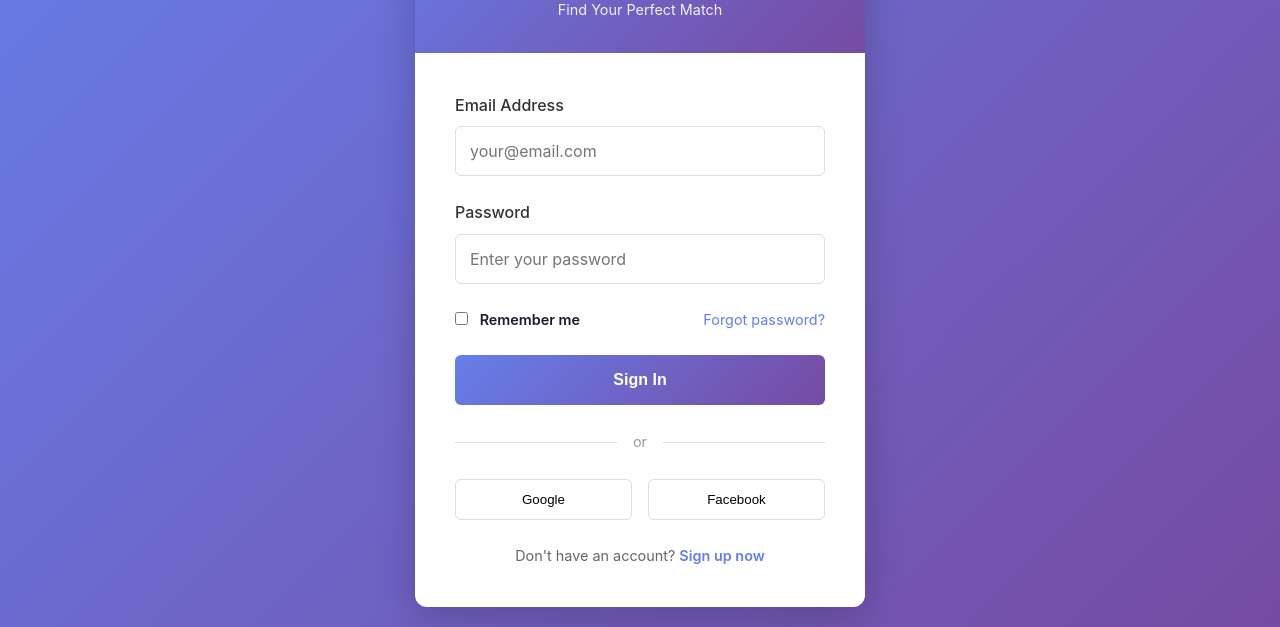
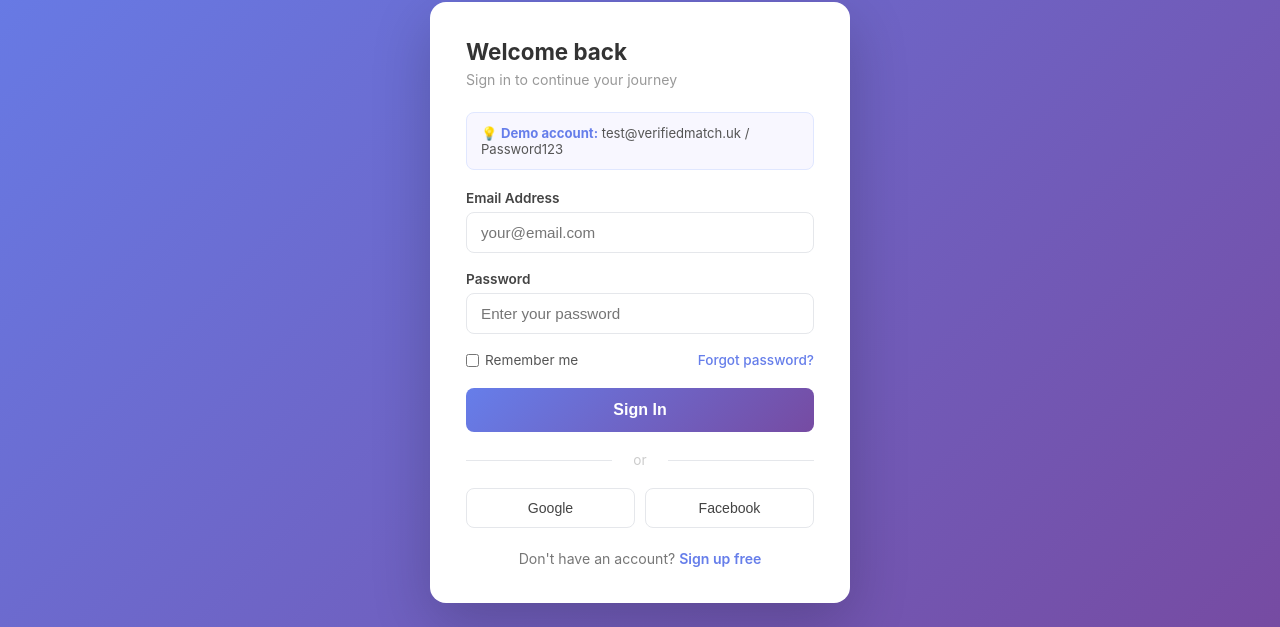
Before and after one commit to dansfootytipsukofficial-tech/verified-match, a plain HTML site: page pages/login.html in a window 1280 px wide. Shown: the part 173-800 px from the top of the page. Drawn offline with Linux system fonts and the light colour scheme.

Commit message:
Update login.html - working auth with localStorage, demo account, redirect if logged in

```diff
--- a/pages/login.html
+++ b/pages/login.html
@@ -4,35 +4,42 @@
   <meta charset="UTF-8">
   <meta name="viewport" content="width=device-width, initial-scale=1.0">
   <title>Login - Verified Match</title>
-    <link rel="stylesheet" href="../css/style.css">
   <style>
-        body { background: linear-gradient(135deg, #667eea 0%, #764ba2 100%); min-height: 100vh; display: flex; align-items: center; justify-content: center; font-family: -apple-system, BlinkMacSystemFont, 'Segoe UI', Roboto, sans-serif; }
-        .login-container { width: 100%; max-width: 450px; background: white; border-radius: 12px; box-shadow: 0 10px 40px rgba(0,0,0,0.2); overflow: hidden; }
-        .login-header { background: linear-gradient(135deg, #667eea 0%, #764ba2 100%); color: white; padding: 2rem; text-align: center; }
-        .logo { font-size: 2.5rem; margin-bottom: 0.5rem; }
-        .logo-text { font-size: 1.5rem; font-weight: 600; }
-        .tagline { font-size: 0.9rem; opacity: 0.9; margin-top: 0.5rem; }
-        .login-content { padding: 2.5rem; }
-        .form-group { margin-bottom: 1.5rem; }
-        .form-group label { display: block; margin-bottom: 0.5rem; font-weight: 500; color: #333; }
-        .form-group input { width: 100%; padding: 0.875rem; border: 1px solid #ddd; border-radius: 6px; font-size: 1rem; transition: border-color 0.3s; }
-        .form-group input:focus { outline: none; border-color: #667eea; box-shadow: 0 0 0 3px rgba(102, 126, 234, 0.1); }
-        .remember-forgot { display: flex; justify-content: space-between; align-items: center; margin-bottom: 1.5rem; font-size: 0.9rem; }
-        .remember-forgot label { margin: 0; cursor: pointer; }
-        .forgot-link { color: #667eea; text-decoration: none; }
+    * { margin: 0; padding: 0; box-sizing: border-box; }
+    body { font-family: -apple-system, BlinkMacSystemFont, 'Segoe UI', Roboto, sans-serif; background: linear-gradient(135deg, #667eea 0%, #764ba2 100%); min-height: 100vh; display: flex; align-items: center; justify-content: center; padding: 20px; }
+    .login-container { width: 100%; max-width: 420px; }
+    .login-header { text-align: center; color: white; margin-bottom: 28px; }
+    .logo { font-size: 3rem; margin-bottom: 8px; }
+    .logo-text { font-size: 1.8rem; font-weight: 700; margin-bottom: 4px; }
+    .tagline { font-size: 0.9rem; opacity: 0.85; }
+    .login-card { background: white; border-radius: 16px; padding: 36px; box-shadow: 0 20px 60px rgba(0,0,0,0.2); }
+    .login-card h2 { font-size: 1.4rem; color: #333; margin-bottom: 6px; }
+    .login-card .subtitle { font-size: 0.88rem; color: #999; margin-bottom: 24px; }
+    .form-group { margin-bottom: 18px; }
+    .form-group label { display: block; font-size: 0.85rem; font-weight: 600; color: #444; margin-bottom: 6px; }
+    .form-group input { width: 100%; padding: 11px 14px; border: 1.5px solid #e5e7eb; border-radius: 8px; font-size: 0.95rem; color: #333; transition: border-color 0.2s; outline: none; }
+    .form-group input:focus { border-color: #667eea; box-shadow: 0 0 0 3px rgba(102,126,234,0.1); }
+    .form-group input.error { border-color: #ef4444; }
+    .remember-forgot { display: flex; justify-content: space-between; align-items: center; margin-bottom: 20px; font-size: 0.85rem; }
+    .remember-label { display: flex; align-items: center; gap: 6px; color: #555; cursor: pointer; }
+    .forgot-link { color: #667eea; text-decoration: none; font-weight: 500; }
     .forgot-link:hover { text-decoration: underline; }
-        .login-btn { width: 100%; padding: 1rem; background: linear-gradient(135deg, #667eea 0%, #764ba2 100%); color: white; border: none; border-radius: 6px; font-weight: 600; font-size: 1rem; cursor: pointer; transition: all 0.3s; }
-        .login-btn:hover { transform: translateY(-2px); box-shadow: 0 5px 20px rgba(102, 126, 234, 0.4); }
-        .divider { text-align: center; margin: 1.5rem 0; position: relative; }
-        .divider::before { content: ''; position: absolute; top: 50%; left: 0; right: 0; height: 1px; background: #ddd; }
-        .divider span { background: white; padding: 0 1rem; position: relative; color: #999; font-size: 0.9rem; }
-        .social-login { display: grid; grid-template-columns: 1fr 1fr; gap: 1rem; margin-bottom: 1.5rem; }
-        .social-btn { padding: 0.75rem; border: 1px solid #ddd; border-radius: 6px; background: white; cursor: pointer; font-weight: 500; transition: all 0.3s; }
-        .social-btn:hover { border-color: #667eea; color: #667eea; }
-        .signup-link { text-align: center; color: #666; font-size: 0.9rem; }
+    .login-btn { width: 100%; padding: 13px; background: linear-gradient(135deg, #667eea, #764ba2); color: white; border: none; border-radius: 8px; font-size: 1rem; font-weight: 600; cursor: pointer; transition: all 0.2s; }
+    .login-btn:hover { opacity: 0.92; transform: translateY(-1px); }
+    .login-btn:disabled { opacity: 0.6; cursor: not-allowed; transform: none; }
+    .divider { text-align: center; margin: 20px 0; color: #ccc; font-size: 0.85rem; position: relative; }
+    .divider::before, .divider::after { content: ''; position: absolute; top: 50%; width: 42%; height: 1px; background: #e5e7eb; }
+    .divider::before { left: 0; } .divider::after { right: 0; }
+    .social-btns { display: grid; grid-template-columns: 1fr 1fr; gap: 10px; }
+    .social-btn { padding: 11px; border: 1.5px solid #e5e7eb; border-radius: 8px; background: white; font-size: 0.88rem; font-weight: 500; cursor: pointer; transition: all 0.2s; color: #444; }
+    .social-btn:hover { border-color: #667eea; background: #f8f7ff; }
+    .signup-link { text-align: center; margin-top: 22px; font-size: 0.88rem; color: #777; }
     .signup-link a { color: #667eea; text-decoration: none; font-weight: 600; }
-        .signup-link a:hover { text-decoration: underline; }
-        .checkbox { margin-right: 0.5rem; }
+    .alert { padding: 12px 16px; border-radius: 8px; margin-bottom: 16px; font-size: 0.88rem; }
+    .alert-error { background: #fef2f2; color: #dc2626; border: 1px solid #fecaca; }
+    .alert-info { background: #eff6ff; color: #2563eb; border: 1px solid #bfdbfe; }
+    .demo-box { background: #f8f7ff; border: 1px solid #e0e7ff; border-radius: 8px; padding: 12px 14px; margin-bottom: 20px; font-size: 0.82rem; color: #555; }
+    .demo-box strong { color: #667eea; }
   </style>
 </head>
 <body>
@@ -42,42 +49,117 @@
       <div class="logo-text">Verified Match</div>
       <div class="tagline">Find Your Perfect Match</div>
     </div>
-        <div class="login-content">
-            <form id="loginForm">
+    <div class="login-card">
+      <h2>Welcome back</h2>
+      <p class="subtitle">Sign in to continue your journey</p>
+
+      <div id="alertBox" style="display:none;"></div>
+
+      <div class="demo-box">
+        💡 <strong>Demo account:</strong> test@verifiedmatch.uk / Password123
+      </div>
+
+      <form id="loginForm" onsubmit="handleLogin(event)">
         <div class="form-group">
           <label for="email">Email Address</label>
-                    <input type="email" id="email" name="email" required placeholder="your@email.com">
+          <input type="email" id="email" placeholder="your@email.com" autocomplete="email" required />
         </div>
         <div class="form-group">
           <label for="password">Password</label>
-                    <input type="password" id="password" name="password" required placeholder="Enter your password">
+          <input type="password" id="password" placeholder="Enter your password" autocomplete="current-password" required />
         </div>
         <div class="remember-forgot">
-                    <label><input type="checkbox" class="checkbox" name="remember"> Remember me</label>
+          <label class="remember-label">
+            <input type="checkbox" id="rememberMe" /> Remember me
+          </label>
           <a href="#" class="forgot-link">Forgot password?</a>
         </div>
-                <button type="submit" class="login-btn">Sign In</button>
+        <button type="submit" class="login-btn" id="loginBtn">Sign In</button>
       </form>
-            <div class="divider"><span>or</span></div>
-            <div class="social-login">
-                <button class="social-btn">Google</button>
-                <button class="social-btn">Facebook</button>
+
+      <div class="divider">or</div>
+      <div class="social-btns">
+        <button class="social-btn" onclick="showAlert('Google login coming soon!', 'info')">Google</button>
+        <button class="social-btn" onclick="showAlert('Facebook login coming soon!', 'info')">Facebook</button>
       </div>
-            <div class="signup-link">
-                Don't have an account? <a href="#signup">Sign up now</a>
+
+      <div class="signup-link">Don't have an account? <a href="./register.html">Sign up free</a></div>
     </div>
   </div>
-    </div>
-    <script src="../js/auth.js"></script>
+
   <script>
-        document.getElementById('loginForm').addEventListener('submit', function(e) {
+    // Seed demo account if not exists
+    (function() {
+      const users = JSON.parse(localStorage.getItem('vm_users') || '[]');
+      const demo = users.find(u => u.email === 'test@verifiedmatch.uk');
+      if (!demo) {
+        users.push({
+          id: 'user_demo',
+          firstName: 'Alex',
+          lastName: 'Johnson',
+          email: 'test@verifiedmatch.uk',
+          password: 'Password123',
+          age: 29,
+          gender: 'male',
+          location: 'London',
+          bio: 'Entrepreneur and fitness enthusiast. Love exploring London restaurants and weekend hikes.',
+          interests: ['Travel', 'Fitness', 'Cooking', 'Technology', 'Music'],
+          lookingFor: 'relationship',
+          verified: true,
+          premium: true,
+          profileViews: 247,
+          likes: 18,
+          matches: 9,
+          messages: 24,
+          createdAt: new Date().toISOString()
+        });
+        localStorage.setItem('vm_users', JSON.stringify(users));
+      }
+    })();
+
+    // Redirect if already logged in
+    const session = JSON.parse(localStorage.getItem('vm_session') || 'null');
+    if (session && session.loggedIn) {
+      window.location.href = './dashboard.html';
+    }
+
+    function showAlert(msg, type) {
+      const box = document.getElementById('alertBox');
+      box.textContent = msg;
+      box.className = 'alert alert-' + type;
+      box.style.display = 'block';
+      if (type === 'info') setTimeout(() => { box.style.display = 'none'; }, 3000);
+    }
+
+    function handleLogin(e) {
       e.preventDefault();
-            const email = document.getElementById('email').value;
+      const email = document.getElementById('email').value.trim().toLowerCase();
       const password = document.getElementById('password').value;
-            console.log('Login attempt:', {email, password});
-            alert('Welcome! Redirecting to dashboard...');
-            window.location.href = './dashboard.html';
-        });
+      const btn = document.getElementById('loginBtn');
+
+      if (!email || !password) { showAlert('Please fill in all fields.', 'error'); return; }
+
+      btn.disabled = true;
+      btn.textContent = 'Signing in...';
+
+      setTimeout(() => {
+        const users = JSON.parse(localStorage.getItem('vm_users') || '[]');
+        const user = users.find(u => u.email.toLowerCase() === email && u.password === password);
+
+        if (!user) {
+          showAlert('Incorrect email or password. Try the demo account above.', 'error');
+          btn.disabled = false;
+          btn.textContent = 'Sign In';
+          return;
+        }
+
+        localStorage.setItem('vm_current_user', JSON.stringify(user));
+        localStorage.setItem('vm_session', JSON.stringify({ userId: user.id, loggedIn: true, loginTime: Date.now() }));
+
+        btn.textContent = 'Welcome back! Redirecting...';
+        setTimeout(() => { window.location.href = './dashboard.html'; }, 800);
+      }, 600);
+    }
   </script>
 </body>
 </html>
```
Lines whose indentation alone changed are shown as unchanged.
